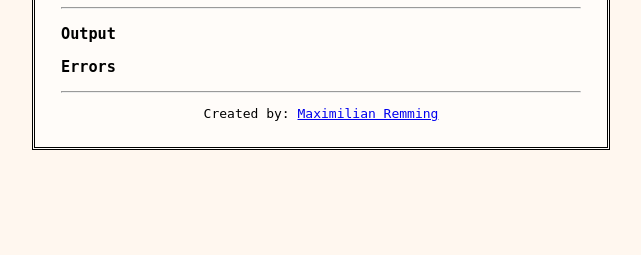
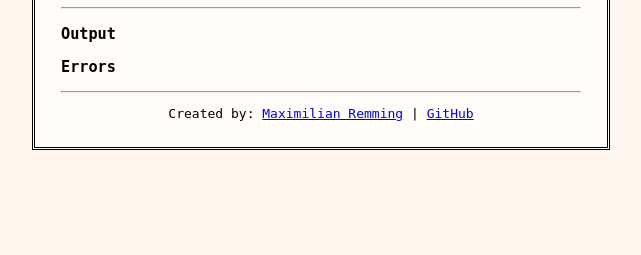
Before and after one commit to PolarPayne/dice, a Flask app: page / in a window 1280 px wide. Shown: the part 545-800 px from the top of the page, without its empty margins (319-960 px from the left). Run offline with Flask 2, Linux system fonts and the light colour scheme.

Commit message:
Added link to github

```diff
--- a/templates/index.html
+++ b/templates/index.html
@@ -77,7 +77,7 @@
     </div>
 
     <hr>
-    <p style="text-align: center;">Created by: <a href="http://remming.fi">Maximilian Remming</a></p>
+    <p style="text-align: center;">Created by: <a href="http://remming.fi">Maximilian Remming</a> | <a href="https://github.com/PolarPayne/dice">GitHub</a></p>
 </div>
 {% if debug %}
 <script src="/static/code.js"></script>
```
